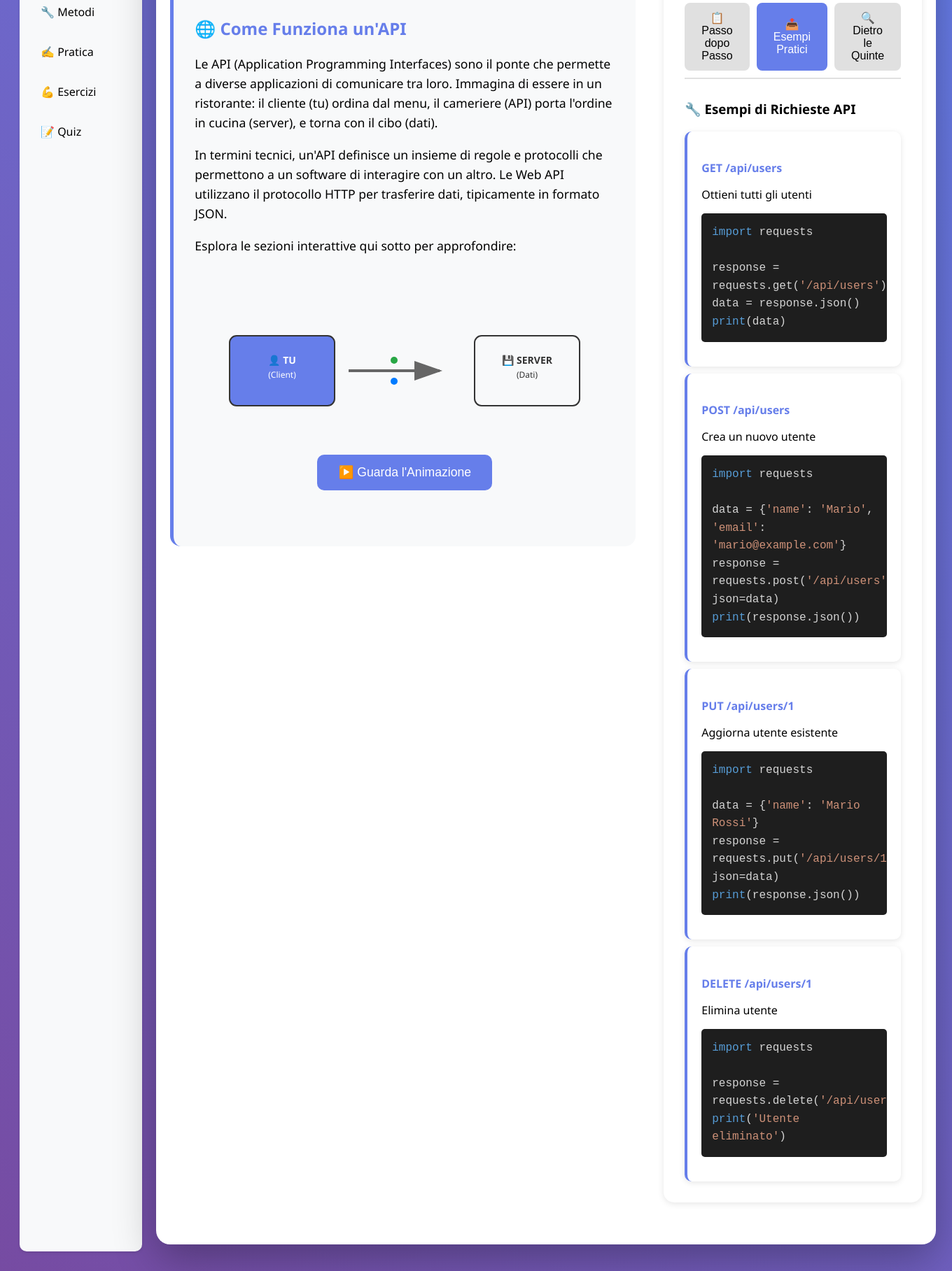
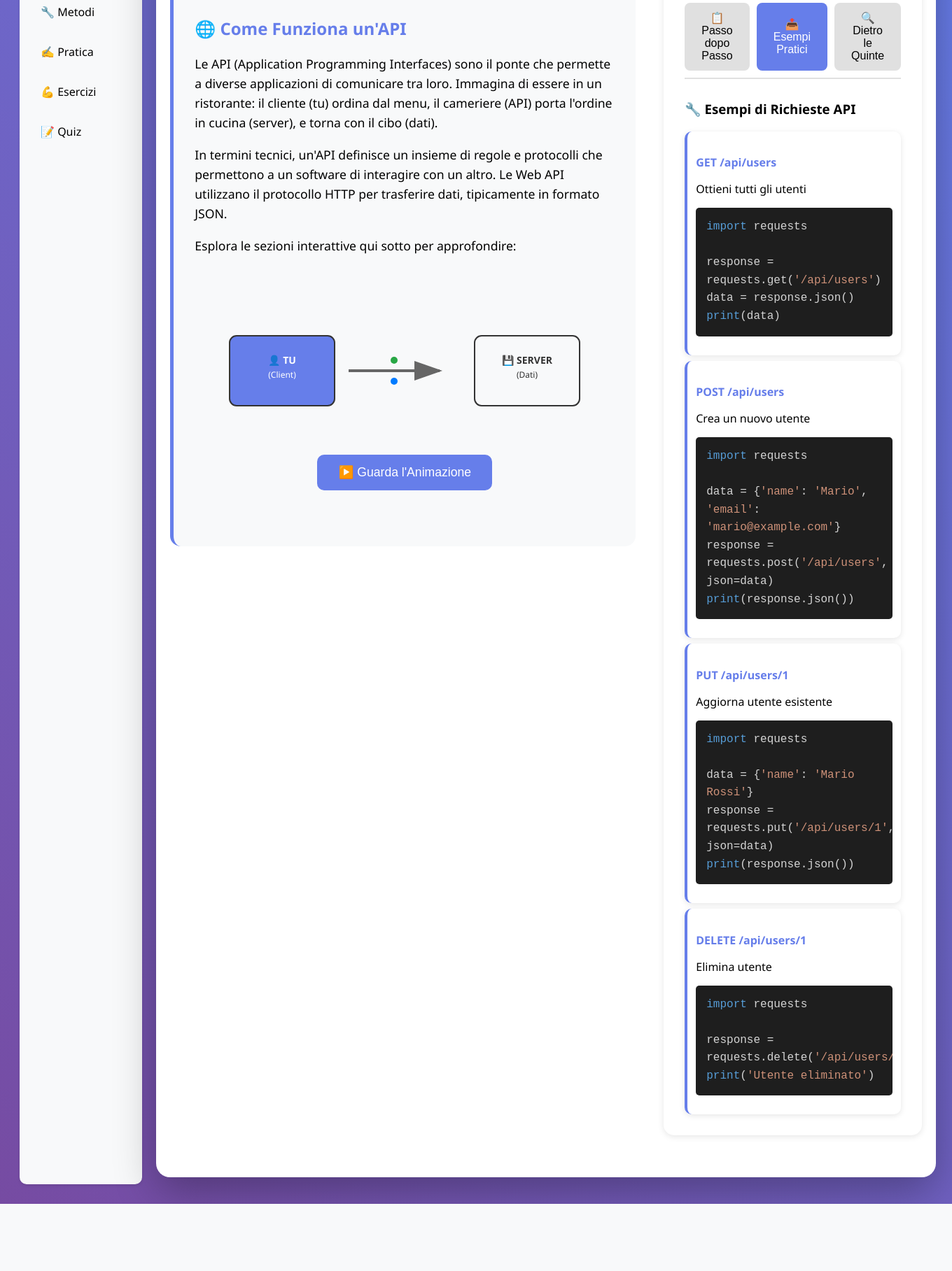
Before and after one commit to wildlux/API_Study_with_Django, a Django app: page /theory/ in a window 1360 px wide, after a click on "📤 Esempi Pratici". Shown: the part 176-1993 px from the top of the page at 70% size. After the commit the page ends 1897 px from the top, so only its background shows below. Run offline with Django 5.2, Linux system fonts and the light colour scheme.

Commit message:
Reduce spacing in API examples section for more text content
- Decrease padding in .example from 20px to 12px
- Reduce gap in .api-examples from 10px to 8px
- Allow more text content in API example boxes
- Optimize space usage in theory page examples section

```diff
--- a/learning/templates/learning/theory.html
+++ b/learning/templates/learning/theory.html
@@ -163,13 +163,13 @@
         .api-examples {
             display: grid;
             grid-template-columns: repeat(auto-fit, minmax(300px, 1fr));
-            gap: 10px;
+            gap: 8px;
             margin-top: 20px;
         }
 
         .example {
             background: white;
-            padding: 20px;
+            padding: 12px;
             border-radius: 10px;
             box-shadow: 0 2px 8px rgba(0,0,0,0.1);
             border-left: 4px solid #667eea;
```
